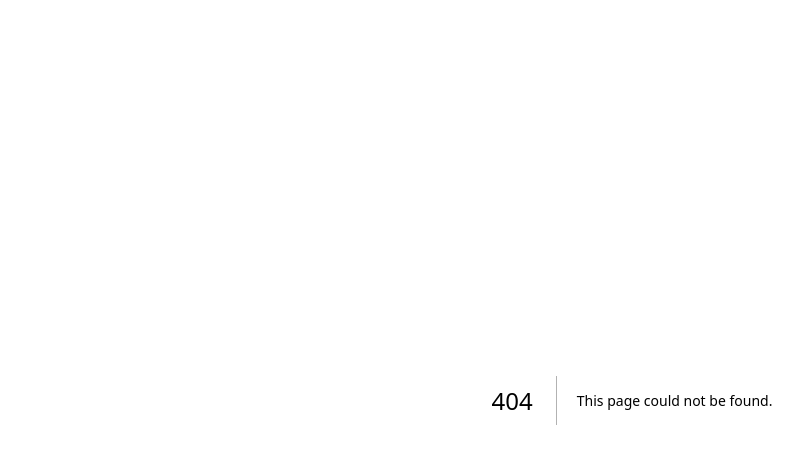
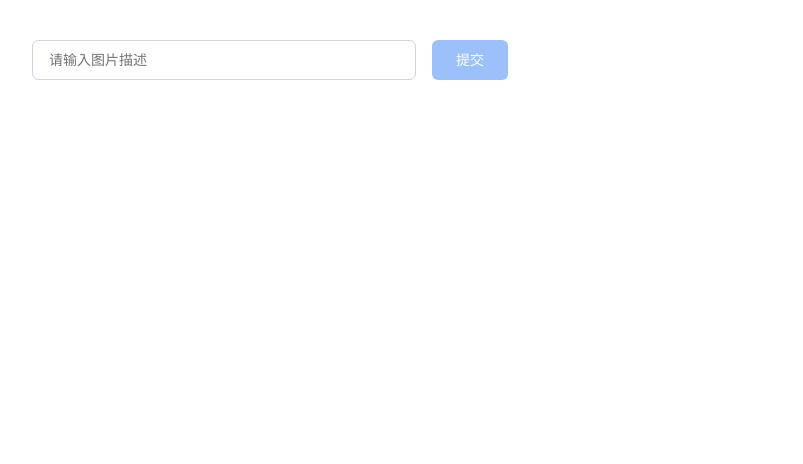
Before and after one commit to liwei-007/ssr, a Next.js app: page /text-to-image in a window 1280 px wide. Before the commit this address had no page. Shown: the top 464 px of the page, without its empty margins (8-811 px from the left). Built offline with nearby package versions, Linux system fonts and the light colour scheme.

Commit message:
add text2image

```diff
--- a/next.config.ts
+++ b/next.config.ts
@@ -11,6 +11,9 @@ const nextConfig: NextConfig = {
     NEXT_PUBLIC_DEEPSEEK_KEY: "sk-b741625a0a084b3195803bff0cb66327", // deepseek
     NEXT_PUBLIC_QWEN_KEY: "sk-a617d9a5934742f692defb0d8d7b6782", // 通义千问
   },
+  images: {
+    domains: ["dashscope-result-wlcb.oss-cn-wulanchabu.aliyuncs.com"],
+  },
 };
 
 export default nextConfig;
--- /dev/null
+++ b/src/pages/api/textToImage.ts
@@ -0,0 +1,83 @@
+import request from "@/utils/axios";
+let intervalId: NodeJS.Timeout;
+const handler = async (
+  req: { body: any; method: "POST" | "GET" },
+  res: {
+    status: (arg0: number) => {
+      (): any;
+      new (): any;
+      json: { (arg0: { result?: unknown; error?: string }): void; new (): any };
+    };
+  }
+) => {
+  if (req?.method == "POST") {
+    try {
+      const jsonData = JSON.parse(req?.body);
+      try {
+        // 发送初始的文本到图像合成请求
+        const response = await request.post<{ output: { task_id: string } }>(
+          "https://dashscope.aliyuncs.com/api/v1/services/aigc/text2image/image-synthesis",
+          {
+            input: {
+              prompt: jsonData?.context,
+            },
+            parameters: {
+              size: "1024*1024",
+              n: 1,
+            },
+            model: "wanx2.1-t2i-turbo",
+          },
+          {
+            headers: {
+              "X-DashScope-Async": "enable",
+            },
+          }
+        );
+
+        // 检查是否成功获取任务 ID
+        if (response?.output?.task_id) {
+          const taskId = response.output.task_id;
+
+          // 轮询任务状态的函数
+          const pollTaskStatus = () => {
+            return new Promise((resolve, reject) => {
+              intervalId = setInterval(async () => {
+                try {
+                  // 发送请求获取任务状态
+                  const data = await request.get<{ output: any }>(
+                    `https://dashscope.aliyuncs.com/api/v1/tasks/${taskId}`,
+                    {}
+                  );
+                  console.log("Task status poll:", data);
+
+                  // 检查任务状态
+                  if (data?.output?.task_status === "SUCCEEDED") {
+                    clearInterval(intervalId);
+                    resolve(data);
+                  } else if (data?.output?.task_status === "FAILED") {
+                    clearInterval(intervalId);
+                    reject(new Error("Task failed"));
+                  }
+                } catch (error) {
+                  clearInterval(intervalId);
+                  reject(error);
+                }
+              }, 3000); // 每 3 秒轮询一次，可以根据需要调整
+            });
+          };
+
+          // 开始轮询任务状态
+          const finalData = await pollTaskStatus();
+          res.status(200).json({ result: finalData });
+        } else {
+          res.status(400).json({ error: "Failed to get task ID" });
+        }
+      } catch (error) {
+        console.error("Error in handler:", error);
+        res.status(500).json({ error: "Internal server error" });
+      }
+    } catch {}
+  }
+};
+
+export default handler;
--- a/src/pages/github.tsx
+++ b/src/pages/github.tsx
@@ -16,7 +16,7 @@ const GitHubSearch: React.FC = () => {
     method: "POST",
     params: {
       input: {
-        prompt: `以 markdown 列表带样式的形式输出 github 搜索列表 { keyword: ${searchQuery} }`,
+        prompt: `以 markdown 列表带样式的形式输出 github 搜索列表 { keyword: ${searchQuery} }，只包含列表部分并且链接处加粗展示`,
       },
     },
     headers: {
--- a/src/pages/index.tsx
+++ b/src/pages/index.tsx
@@ -116,6 +116,15 @@ const Home: NextPage = () => {
                 GitHub关键词搜索
               </Link>
             </li>
+            <li className="flex-1">
+              <Link
+                href="/text-to-image"
+                className="block bg-white border border-gray-300 rounded-md py-4 px-6 text-center text-gray-700 hover:bg-amber-50 hover:text-amber-600 transition-all duration-300 focus:outline-none focus:ring-2 focus:ring-amber-300"
+              >
+                <span className="block text-2xl mb-2">🔧</span>
+                图像生成
+              </Link>
+            </li>
           </ul>
         </nav>
       </div>
--- /dev/null
+++ b/src/pages/text-to-image.tsx
@@ -0,0 +1,57 @@
+import { Button } from "@/components/ui/button";
+import { Input } from "@/components/ui/input";
+import React, { useState } from "react";
+// import Image from "next/image";
+
+const ImageSearch: React.FC = () => {
+  const [searchQuery, setSearchQuery] = useState("");
+  const [imageUrl, setImageUrl] = useState("");
+  const [loading, setLoading] = useState(false);
+
+  const handleSubmit = async (e: React.FormEvent<HTMLFormElement>) => {
+    e.preventDefault();
+    setLoading(true);
+    const response = await fetch(`/api/textToImage`, {
+      method: "POST",
+      body: JSON.stringify({
+        context: searchQuery,
+      }),
+    });
+    if (!response.ok) {
+      throw new Error("Network response was not ok");
+    }
+    const { result } = await response.json();
+    setLoading(false);
+    setImageUrl(result?.output?.results[0]?.url);
+  };
+
+  return (
+    <div className="flex flex-col p-10 h-screen">
+      <form onSubmit={handleSubmit} className="flex space-x-4 mb-8">
+        <Input
+          type="text"
+          value={searchQuery}
+          onChange={(e) => setSearchQuery(e.target.value)}
+          placeholder="请输入图片描述"
+          className="w-96 border border-gray-300 rounded-md px-4 py-2 focus:outline-none focus:ring-blue-500 focus:border-blue-500"
+        />
+        <Button
+          disabled={!searchQuery || loading}
+          type="submit"
+          className="bg-blue-500 text-white rounded-md px-6 py-2 hover:bg-blue-600 focus:outline-none focus:ring-2 focus:ring-blue-400 focus:ring-opacity-50"
+        >
+          {loading ? "生成中，请稍后..." : "提交"}
+        </Button>
+      </form>
+      {/* 答案展示区域 */}
+      {imageUrl && (
+        <div className="bg-white p-6 rounded-md shadow-md mb-8 w-96 h-96 relative">
+          {/* <Image src={imageUrl} fill objectFit="cover" alt="" /> */}
+          <img src={imageUrl} alt="" />
+        </div>
+      )}
+    </div>
+  );
+};
+
+export default ImageSearch;
--- a/src/utils/axios.ts
+++ b/src/utils/axios.ts
@@ -16,13 +16,10 @@ const service = axios.create({
 service.interceptors.request.use(
   (config: AxiosRequestConfig | any) => {
     // 在发送请求之前做些什么，例如添加 token
-    const token = localStorage.getItem("token");
-    if (token) {
-      config.headers = {
-        ...config.headers,
-        Authorization: `Bearer ${token}`,
-      };
-    }
+    config.headers = {
+      ...config.headers,
+    };
+    console.log("header", config.headers);
     return config;
   },
   (error: AxiosError) => {
```
